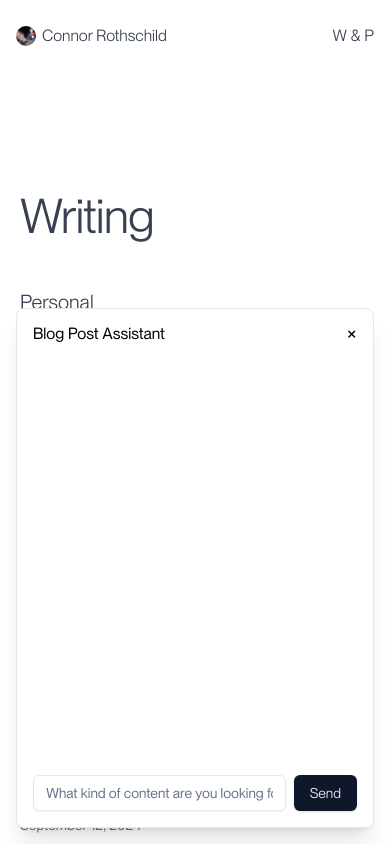
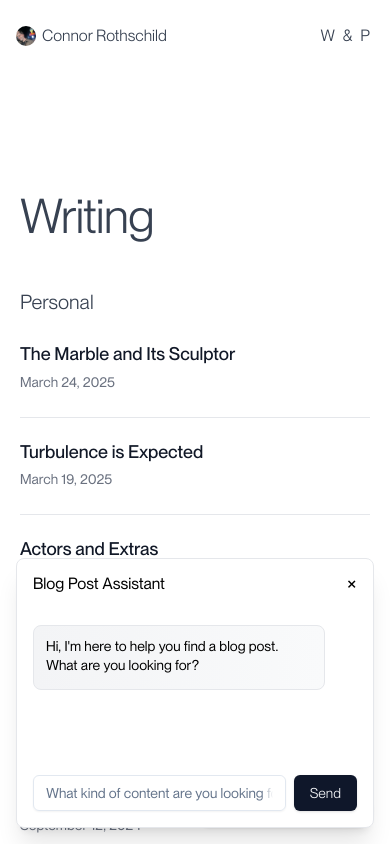
Before and after one commit to connorrothschild/v5, a Next.js app: page /writing in a window 390 px wide. Both pictures are taken after a click on the button "Need help finding a post?". Shown: the top 844 px of the page. Built offline with nearby package versions, Linux system fonts and the light colour scheme; a web font is replaced by a local one.

Commit message:
Mobile updates

```diff
--- a/src/app/api/chat/route.ts
+++ b/src/app/api/chat/route.ts
@@ -47,8 +47,6 @@ Be concise in your responses. If you're not sure about recommendations, ask for
 
 Any text that you render should be provided WITHOUT formatting. Do NOT give content in Markdown or HTML tags.
 
-IMPORTANT: You must use the recommendBlogPost tool to recommend posts. DO NOT write out recommendations in text. The only text you should write should be introducing the tool call outputs, and one sentence at the end.
-
 Instructions for recommending posts:
 1. First, briefly respond to the user's query.
 2. Then, for each relevant post (1-2 max), use the recommendBlogPost tool with these arguments:
@@ -59,6 +57,8 @@ Example of how to recommend a post:
 User: "I'm interested in web development"
 Assistant: "I've found some great posts about web development!"
 [Use recommendBlogPost tool with appropriate arguments]
+
+IMPORTANT: You must use the recommendBlogPost tool to recommend posts. DO NOT write out recommendations in text. The only text you should write should be introducing the tool call outputs, and one sentence at the end.
 
 NEVER return a recommendation without using the recommendBlogPost tool. For example, never write "I recommend this post: <post in plain text>. INSTEAD write: I recommend this post: <recommendBlogPost tool output>
 
--- a/src/components/Chat/ChatBot.tsx
+++ b/src/components/Chat/ChatBot.tsx
@@ -1,8 +1,9 @@
-import { useChat } from "@ai-sdk/react";
-import { useState } from "react";
+import { Message, useChat } from "@ai-sdk/react";
+import { useMemo, useState } from "react";
 import { Button } from "../ui/button";
 import { Input } from "../ui/input";
 import Link from "next/link";
+import { motion, AnimatePresence } from "framer-motion";
 
 type BlogRecommendation = {
   title: string;
@@ -29,18 +30,18 @@ function MessageText({ text }: { text: string }) {
   return (
     <>
       {paragraphs.map((paragraph, i) => (
-        <p
+        <div
           key={i}
-          className="text-base text-wrap-pretty leading-snug mb-3 last:mb-0"
+          className="text-sm md:text-base leading-snug mb-3 last:mb-0"
         >
           {/* Replace single newlines with <br /> */}
           {paragraph.split("\n").map((line, j) => (
-            <span key={j}>
+            <p key={j}>
               {line}
               {j < paragraph.split("\n").length - 1 && <br />}
-            </span>
+            </p>
           ))}
-        </p>
+        </div>
       ))}
     </>
   );
@@ -50,19 +51,39 @@ export function ChatBot() {
   const [isOpen, setIsOpen] = useState(false);
   const { messages, input, handleInputChange, handleSubmit } = useChat({});
 
-  if (!isOpen) {
+  const messagesPlusFakeIntroMessage = useMemo(() => {
+    return [
+      {
+        id: "intro",
+        role: "assistant",
+        parts: [
+          {
+            type: "text",
+            text: "Hi, I'm here to help you find a blog post. What are you looking for?",
+          },
+        ],
+      } as Message,
+      ...(messages as Message[]),
+    ];
+  }, [messages]);
+
   return (
+    <>
       <Button
         onClick={() => setIsOpen(true)}
-        className="fixed bottom-4 right-4 rounded-full p-4 shadow-lg z-50"
+        className="fixed bottom-4 right-4 rounded-full p-4 shadow-sm z-50"
       >
         <span>Need help finding a post?</span>
       </Button>
-    );
-  }
-
-  return (
-    <div className="fixed bottom-4 right-4 w-[calc(100%-2rem)] md:w-96 rounded-lg border border-gray-200 bg-white p-4 shadow-xl z-50">
+      <AnimatePresence>
+        {isOpen && (
+          <motion.div
+            initial={{ opacity: 0, y: 20, scale: 0.95 }}
+            animate={{ opacity: 1, y: 0, scale: 1 }}
+            exit={{ opacity: 0, y: 20, scale: 0.95 }}
+            transition={{ type: "spring", duration: 0.5 }}
+            className="fixed bottom-4 right-4 w-[calc(100%-2rem)] md:w-96 rounded-lg border border-gray-200 bg-white p-4 shadow-xl z-[51]"
+          >
             <div className="flex justify-between items-center mb-4">
               <h2 className="text-base leading-none">Blog Post Assistant</h2>
               <button
@@ -73,21 +94,22 @@ export function ChatBot() {
               </button>
             </div>
 
-      <div className="h-[400px] mb-4 relative scrollbar-hide">
-        <div className="h-[400px] overflow-y-auto scrollbar-hide pt-4">
+            <div className="min-h-[150px] max-h-[min(80vh,400px)] mb-4 relative scrollbar-hide">
+              <div className="min-h-[150px] max-h-[min(80vh,400px)] overflow-y-auto scrollbar-hide pt-4">
                 {/* Scrim at top and bottom */}
                 <div className="pointer-events-none absolute top-0 left-0 w-full h-4 bg-gradient-to-b from-white to-transparent z-10" />
                 <div className="pointer-events-none absolute bottom-0 left-0 w-full h-4 bg-gradient-to-t from-white to-transparent z-10" />
-          {messages.map((message) => {
+                {messagesPlusFakeIntroMessage.map((message) => {
                   return (
                     <div
                       key={message.id}
-                className={`mb-4 w-max max-w-[90%] p-3 rounded-lg ${
+                      className={`mb-4 w-fit max-w-[90%] p-3 rounded-lg ${
                         message.role === "assistant"
-                    ? "bg-gray-50 border border-gray-200"
-                    : "bg-blue-50 border border-blue-200 ml-auto text-right text-blue-700"
+                          ? "bg-gray-50 bg-gradient-to-r from-gray-100 to-gray-50 border border-gray-200"
+                          : "bg-blue-50 bg-gradient-to-l from-blue-100 to-blue-50 border border-blue-200 ml-auto text-right text-blue-700"
                       }`}
                     >
+                      {/* @ts-expect-error I faked the message above. */}
                       {message.parts.map((part, index) => {
                         switch (part.type) {
                           case "text":
@@ -103,7 +125,8 @@ export function ChatBot() {
                               );
                             }
                             if (
-                        part.toolInvocation.toolName === "recommendBlogPost" &&
+                              part.toolInvocation.toolName ===
+                                "recommendBlogPost" &&
                               part.toolInvocation.state === "result"
                             ) {
                               return (
@@ -126,14 +149,20 @@ export function ChatBot() {
             </div>
 
             <form onSubmit={handleSubmit} className="flex gap-2">
+              <div className="flex-1 relative">
                 <Input
                   value={input}
                   onChange={handleInputChange}
                   placeholder="What kind of content are you looking for?"
-          className="flex-1 text-sm"
+                  className="flex-1 text-sm z-[9] relative"
                 />
+                <div className="absolute z-10 right-[1px] top-[1px] h-[calc(100%-2px)] rounded-md w-6 bg-gradient-to-l from-white to-transparent via-white" />
+              </div>
               <Button type="submit">Send</Button>
             </form>
-    </div>
+          </motion.div>
+        )}
+      </AnimatePresence>
+    </>
   );
 }
--- a/src/components/Sections/HoverLink.tsx
+++ b/src/components/Sections/HoverLink.tsx
@@ -20,7 +20,7 @@ export default function HoverLink({
       scroll={false}
       href={href}
       onMouseEnter={() => setHovered(start)}
-      className="font-sans font-light text-gray-700"
+      className="font-sans px-1 font-light text-gray-700"
     >
       <motion.span layout="size" className="flex items-center">
         {start}
--- a/src/pages/writing/index.tsx
+++ b/src/pages/writing/index.tsx
@@ -106,7 +106,7 @@ export default function Writing({ posts }: Props) {
                               {post.title}
                               <ArrowRightIcon className="opacity-0 group-hover:opacity-100 max-sm:hidden transition-opacity duration-300" />
                             </h3>
-                            <div className="flex flex-col sm:flex-row sm:items-center gap-1 sm:gap-2">
+                            <div className="flex flex-col sm:flex-row sm:items-center gap-2">
                               <time className="opacity-[--opacity] text-sm text-gray-500">
                                 {post.date}
                               </time>
```
Lines whose indentation alone changed are shown as unchanged.
